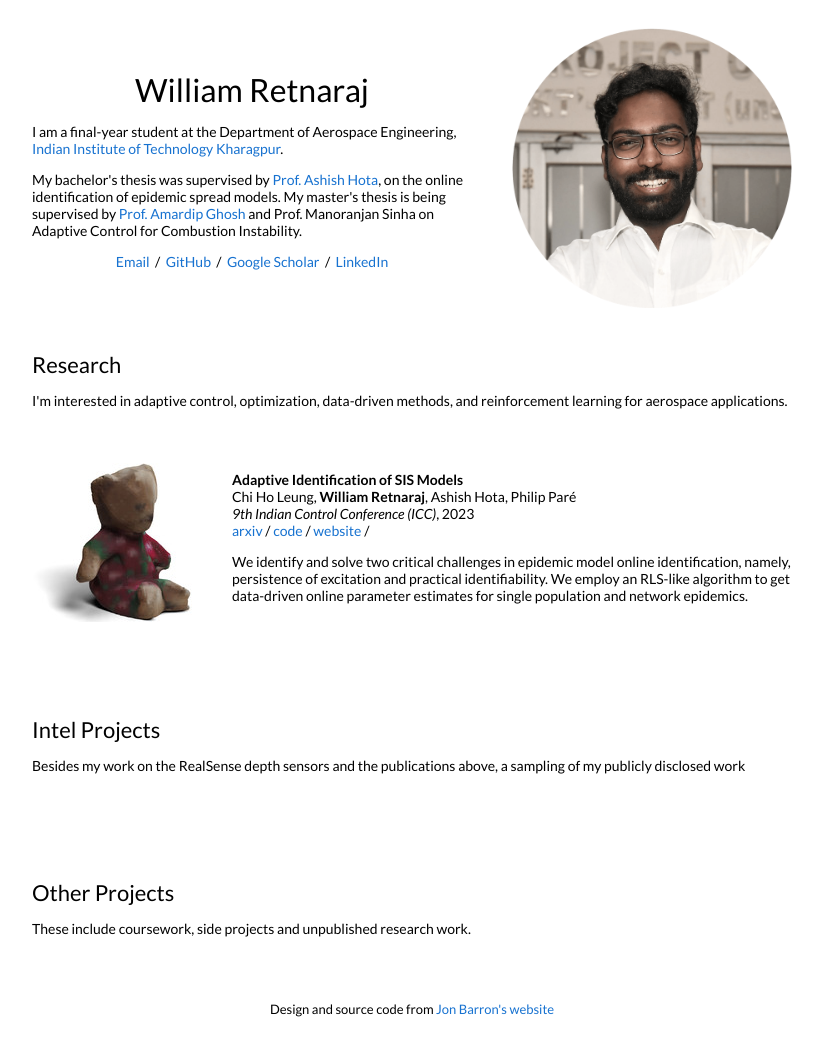
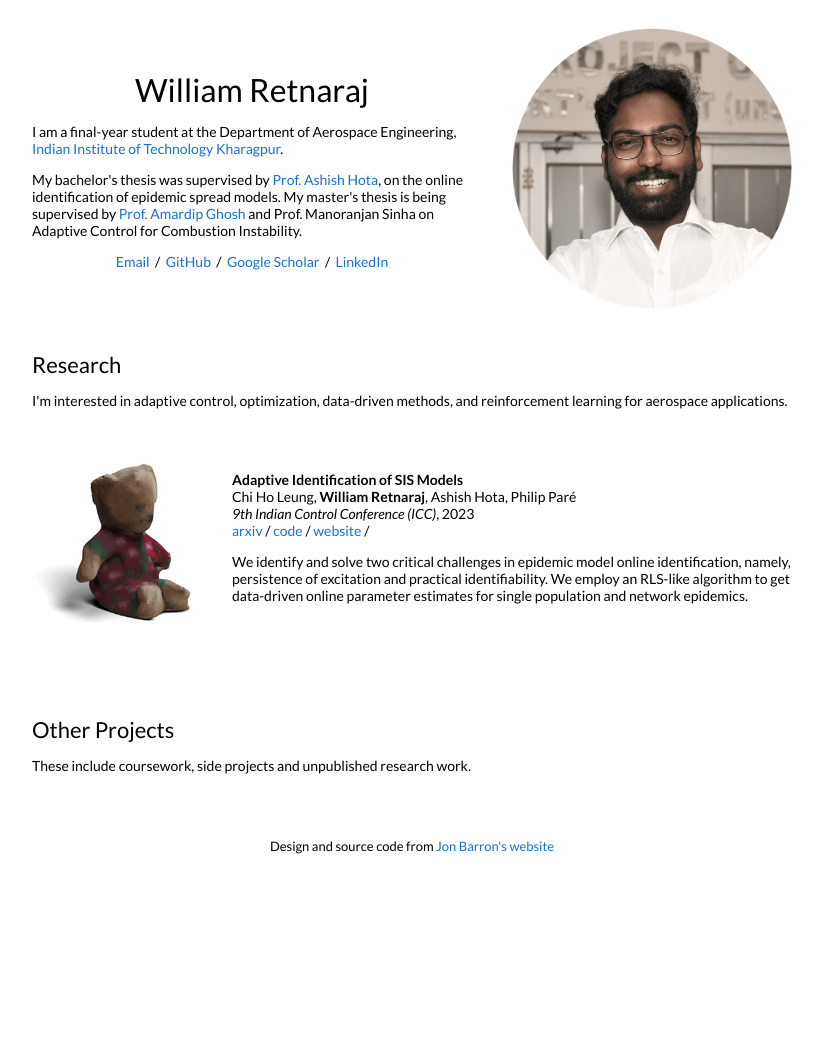
Before and after one commit to willcmc/willcmc.github.io, a Jekyll site: the page built from _posts/2023-12-18-adaptivesis.markdown, in a window 1280 px wide. Shown: the whole page, without its empty margins (228-1051 px from the left). Built offline with Jekyll 4.4.1, drawn with Linux system fonts in a browser that asks for light colours; after the commit the page ends 900 px from its top, so only the background shows below that.

Commit message:
Update default.html

```diff
--- a/_layouts/default.html
+++ b/_layouts/default.html
@@ -115,73 +115,6 @@
         <table style="width:100%;border:0px;border-spacing:0px;border-collapse:separate;margin-right:auto;margin-left:auto;">
           <tr>
             <td style="padding:2.5%;width:100%;vertical-align:middle">
-              <h2>Intel Projects</h2>
-              <p>Besides my work on the RealSense depth sensors and the publications above, a sampling of my publicly disclosed work
-              </p>
-            </td>
-          </tr>
-        </table>
-        <table style="width:100%;border:0px;border-spacing:0px;border-collapse:separate;margin-right:auto;margin-left:auto;">
-
-          {% for post in site.posts %}
-          {% for cat in post.categories %}
-          {% if cat == 'Intel' %}
-          <tr>
-            <td style="padding:2.5%;width:25%;vertical-align:middle;min-width:120px">
-              <img src="/tn{{post.image}}" alt="project image" style="width:auto; height:auto; max-width:100%;" />
-            </td>
-            <td style="padding:2.5%;width:75%;vertical-align:middle">
-              <h3>{{post.title}}</h3>
-              <br>
-              <em>{{post.categories}} {{post.course}}</em>
-              <br>
-              {{ post.date | date: "%Y-%m-%d" }}
-
-              <br>
-              {% if post.website %}
-              <a href="{{post.website}}">website</a> /
-              {% endif %}
-              {% if post.paper %}
-              <a href="{{post.paper}}">paper</a> /
-              {% endif %}
-              {% if post.patent %}
-              <a href="{{post.patent}}">patent</a> /
-              {% endif %}
-              {% if post.patent2 %}
-              <a href="{{post.patent2}}">patent #2</a> /
-              {% endif %}
-              {% if post.patent3 %}
-              <a href="{{post.patent3}}">patent #3</a> /
-              {% endif %}
-              {% if post.video %}
-              <a href="{{post.video}}">video</a> /
-              {% endif %}
-              {% if post.video2 %}
-              <a href="{{post.video2}}">video #2</a> /
-              {% endif %}
-              {% if post.code %}
-              <a href="{{post.code}}">code</a> /
-              {% endif %}
-              {% if post.poster %}
-              <a href="{{post.poster}}">poster</a> /
-              {% endif %}
-              {% if post.slides %}
-              <a href="{{post.slides}}">slides</a> /
-              {% endif %}
-              <p></p>
-              {{ post.excerpt }}
-            </td>
-          </tr>
-          {% endif %}
-          {% endfor %}
-          {% endfor %}
-        </table>
-        <br>
-        <br>
-        <br>
-        <table style="width:100%;border:0px;border-spacing:0px;border-collapse:separate;margin-right:auto;margin-left:auto;">
-          <tr>
-            <td style="padding:2.5%;width:100%;vertical-align:middle">
               <h2>Other Projects</h2>
               <p> These include coursework, side projects and unpublished research work.
               </p>
```
